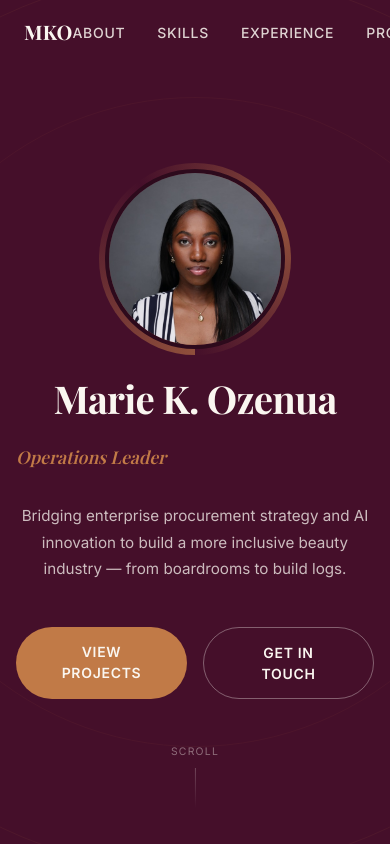
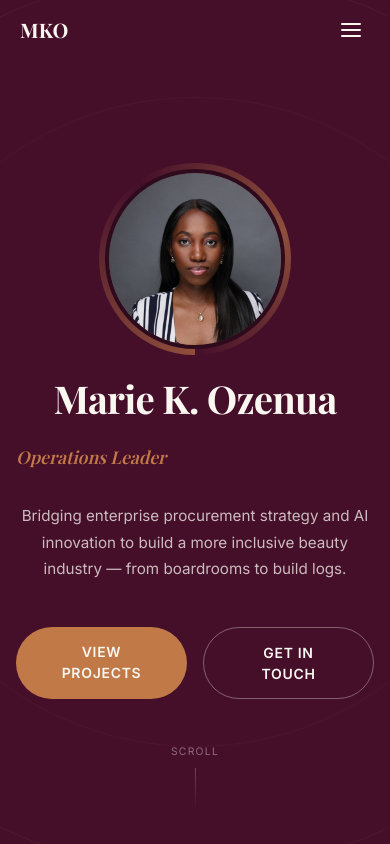
Before and after one commit to haliteintelligence-spec/Portfolio, a Next.js app: page / in a window 390 px wide. Shown: the top 844 px of the page. Built offline with nearby package versions, Linux system fonts and the light colour scheme; a web font is replaced by a local one.

Commit message:
Rewrite Navbar: proper mobile menu overlay, CSS media queries, smooth animation

```diff
--- a/src/components/Navbar.tsx
+++ b/src/components/Navbar.tsx
@@ -20,7 +20,14 @@ export default function Navbar() {
     return () => window.removeEventListener("scroll", onScroll);
   }, []);
 
+  // Prevent body scroll when menu open
+  useEffect(() => {
+    document.body.style.overflow = menuOpen ? "hidden" : "";
+    return () => { document.body.style.overflow = ""; };
+  }, [menuOpen]);
+
   return (
+    <>
       <header
         style={{
           position: "fixed",
@@ -28,25 +35,27 @@ export default function Navbar() {
           left: 0,
           right: 0,
           zIndex: 50,
-        transition: "all 0.3s ease",
-        backgroundColor: scrolled ? "rgba(69,15,42,0.97)" : "transparent",
-        backdropFilter: scrolled ? "blur(8px)" : "none",
-        borderBottom: scrolled ? "1px solid rgba(139,101,117,0.2)" : "none",
+          transition: "background-color 0.3s ease, border-color 0.3s ease",
+          backgroundColor: scrolled || menuOpen ? "rgba(69,15,42,0.97)" : "transparent",
+          backdropFilter: scrolled || menuOpen ? "blur(8px)" : "none",
+          borderBottom: scrolled && !menuOpen ? "1px solid rgba(139,101,117,0.2)" : "none",
         }}
       >
         <nav
           style={{
             maxWidth: "1200px",
             margin: "0 auto",
-          padding: "0 24px",
+            padding: "0 20px",
             display: "flex",
             alignItems: "center",
             justifyContent: "space-between",
-          height: "64px",
+            height: "60px",
           }}
         >
+          {/* Logo */}
           <a
             href="#hero"
+            onClick={() => setMenuOpen(false)}
             style={{
               fontFamily: "var(--font-playfair), Georgia, serif",
               fontSize: "1.25rem",
@@ -54,22 +63,14 @@ export default function Navbar() {
               color: "#FAF6F0",
               textDecoration: "none",
               letterSpacing: "0.01em",
+              zIndex: 51,
             }}
           >
             MKO
           </a>
 
           {/* Desktop links */}
-        <ul
-          style={{
-            display: "flex",
-            gap: "2rem",
-            listStyle: "none",
-            margin: 0,
-            padding: 0,
-          }}
-          className="hidden md:flex"
-        >
+          <ul className="nav-desktop" style={{ listStyle: "none", margin: 0, padding: 0, display: "flex", gap: "2rem" }}>
             {links.map((l) => (
               <li key={l.href}>
                 <a
@@ -77,15 +78,15 @@ export default function Navbar() {
                   style={{
                     color: "#FAF6F0",
                     textDecoration: "none",
-                  fontSize: "0.875rem",
+                    fontSize: "0.8rem",
                     fontWeight: 500,
-                  letterSpacing: "0.05em",
+                    letterSpacing: "0.06em",
                     textTransform: "uppercase",
-                  opacity: 0.85,
+                    opacity: 0.8,
                     transition: "opacity 0.2s",
                   }}
                   onMouseEnter={(e) => (e.currentTarget.style.opacity = "1")}
-                onMouseLeave={(e) => (e.currentTarget.style.opacity = "0.85")}
+                  onMouseLeave={(e) => (e.currentTarget.style.opacity = "0.8")}
                 >
                   {l.label}
                 </a>
@@ -93,89 +94,148 @@ export default function Navbar() {
             ))}
           </ul>
 
+          {/* Desktop hire-me pill */}
           <a
             href="mailto:marieozenua@gmail.com"
+            className="nav-hire"
             style={{
-            display: "none",
               backgroundColor: "#C17A47",
               color: "#FAF6F0",
               padding: "8px 20px",
               borderRadius: "999px",
-            fontSize: "0.8rem",
+              fontSize: "0.75rem",
               fontWeight: 600,
               textDecoration: "none",
               letterSpacing: "0.05em",
               textTransform: "uppercase",
               transition: "background-color 0.2s",
             }}
-          className="hidden md:block"
-          onMouseEnter={(e) =>
-            (e.currentTarget.style.backgroundColor = "#a86438")
-          }
-          onMouseLeave={(e) =>
-            (e.currentTarget.style.backgroundColor = "#C17A47")
-          }
+            onMouseEnter={(e) => (e.currentTarget.style.backgroundColor = "#a86438")}
+            onMouseLeave={(e) => (e.currentTarget.style.backgroundColor = "#C17A47")}
           >
             Hire Me
           </a>
 
-        {/* Mobile hamburger */}
+          {/* Hamburger — mobile only */}
           <button
-          onClick={() => setMenuOpen(!menuOpen)}
+            className="nav-hamburger"
+            onClick={() => setMenuOpen((o) => !o)}
+            aria-label={menuOpen ? "Close menu" : "Open menu"}
+            aria-expanded={menuOpen}
             style={{
               background: "none",
               border: "none",
               cursor: "pointer",
-            padding: "4px",
+              padding: "8px",
               color: "#FAF6F0",
+              display: "none",
+              zIndex: 51,
+              lineHeight: 0,
             }}
-          className="md:hidden"
-          aria-label="Toggle menu"
           >
-          <svg width="24" height="24" viewBox="0 0 24 24" fill="currentColor">
+            <svg width="22" height="22" viewBox="0 0 22 22" fill="none">
               {menuOpen ? (
-              <path d="M18 6L6 18M6 6l12 12" stroke="currentColor" strokeWidth="2" strokeLinecap="round" fill="none" />
+                <path
+                  d="M3 3L19 19M19 3L3 19"
+                  stroke="currentColor"
+                  strokeWidth="2"
+                  strokeLinecap="round"
+                />
               ) : (
                 <>
-                <rect y="4" width="24" height="2" rx="1" />
-                <rect y="11" width="24" height="2" rx="1" />
-                <rect y="18" width="24" height="2" rx="1" />
+                  <line x1="2" y1="5" x2="20" y2="5" stroke="currentColor" strokeWidth="2" strokeLinecap="round" />
+                  <line x1="2" y1="11" x2="20" y2="11" stroke="currentColor" strokeWidth="2" strokeLinecap="round" />
+                  <line x1="2" y1="17" x2="20" y2="17" stroke="currentColor" strokeWidth="2" strokeLinecap="round" />
                 </>
               )}
             </svg>
           </button>
         </nav>
+      </header>
 
-      {/* Mobile menu */}
-      {menuOpen && (
+      {/* Mobile full-screen menu overlay */}
       <div
+        className="nav-mobile-overlay"
         style={{
+          position: "fixed",
+          inset: 0,
+          zIndex: 40,
           backgroundColor: "#2D0A1C",
-            padding: "16px 24px 24px",
-            borderTop: "1px solid rgba(139,101,117,0.2)",
+          display: "flex",
+          flexDirection: "column",
+          justifyContent: "center",
+          alignItems: "center",
+          gap: "8px",
+          transition: "opacity 0.3s ease, transform 0.3s ease",
+          opacity: menuOpen ? 1 : 0,
+          transform: menuOpen ? "translateY(0)" : "translateY(-12px)",
+          pointerEvents: menuOpen ? "auto" : "none",
         }}
-          className="md:hidden"
       >
-          {links.map((l) => (
+        {links.map((l, i) => (
           <a
             key={l.href}
             href={l.href}
             onClick={() => setMenuOpen(false)}
             style={{
-                display: "block",
               color: "#FAF6F0",
               textDecoration: "none",
-                padding: "12px 0",
-                fontSize: "0.95rem",
-                fontWeight: 500,
-                borderBottom: "1px solid rgba(139,101,117,0.15)",
+              fontSize: "1.6rem",
+              fontWeight: 700,
+              fontFamily: "var(--font-playfair), Georgia, serif",
+              padding: "12px 32px",
+              borderRadius: "12px",
+              transition: "background-color 0.2s, opacity 0.2s",
+              opacity: menuOpen ? 1 : 0,
+              transitionDelay: menuOpen ? `${i * 50}ms` : "0ms",
+              letterSpacing: "-0.01em",
             }}
+            onMouseEnter={(e) => (e.currentTarget.style.backgroundColor = "rgba(193,122,71,0.12)")}
+            onMouseLeave={(e) => (e.currentTarget.style.backgroundColor = "transparent")}
           >
             {l.label}
           </a>
         ))}
+
+        {/* Email CTA at bottom of overlay */}
+        <a
+          href="mailto:marieozenua@gmail.com"
+          onClick={() => setMenuOpen(false)}
+          style={{
+            marginTop: "24px",
+            backgroundColor: "#C17A47",
+            color: "#FAF6F0",
+            padding: "14px 36px",
+            borderRadius: "999px",
+            fontSize: "0.85rem",
+            fontWeight: 600,
+            textDecoration: "none",
+            letterSpacing: "0.06em",
+            textTransform: "uppercase",
+            opacity: menuOpen ? 1 : 0,
+            transition: "opacity 0.2s",
+            transitionDelay: menuOpen ? `${links.length * 50}ms` : "0ms",
+          }}
+        >
+          Hire Me
+        </a>
       </div>
-      )}
-    </header>
+
+      <style>{`
+        /* Desktop: show links + hire pill, hide hamburger */
+        @media (min-width: 769px) {
+          .nav-desktop { display: flex !important; }
+          .nav-hire    { display: block !important; }
+          .nav-hamburger { display: none !important; }
+          .nav-mobile-overlay { display: none !important; }
+        }
+        /* Mobile: hide desktop links + hire pill, show hamburger */
+        @media (max-width: 768px) {
+          .nav-desktop { display: none !important; }
+          .nav-hire    { display: none !important; }
+          .nav-hamburger { display: block !important; }
+        }
+      `}</style>
+    </>
   );
 }
```
Lines whose indentation alone changed are shown as unchanged.
